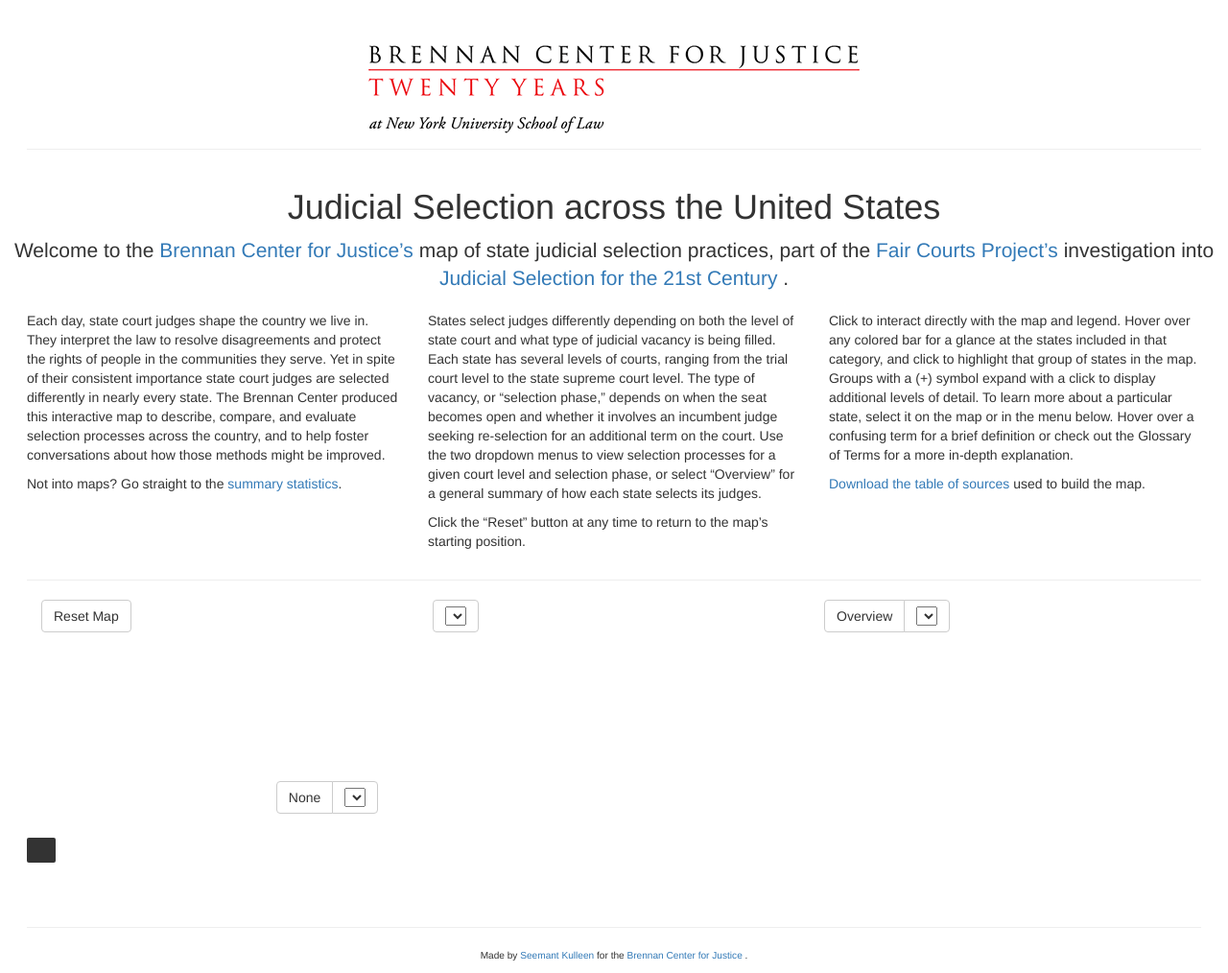
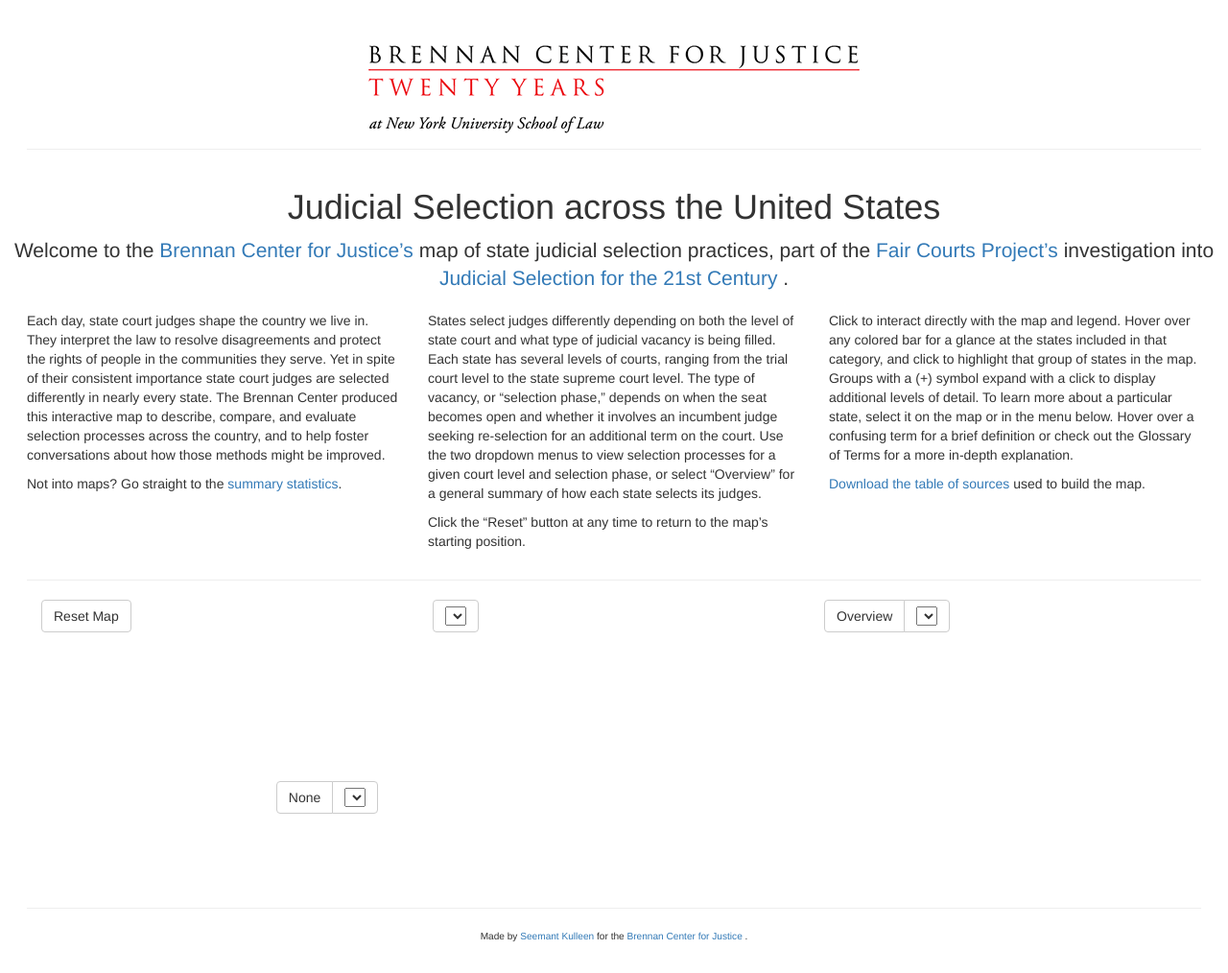
Before and after one commit to BrennanCenter/brennancenter.github.io, a Jekyll site: the page built from index.md, in a window 1280 px wide. Shown: the whole page at 96% size. Built offline with Jekyll 4.4.1, drawn with Linux system fonts in a browser that asks for light colours; nearby versions of some CDN libraries; library files that are not in the unit come from our copies.

Commit message:
Remove tooltip rules.

```diff
--- a/_sass/_layout.scss
+++ b/_sass/_layout.scss
@@ -130,34 +130,3 @@
 footer {
     margin-top: 5em;
 }
-#tooltip {
-    display: inline;
-    position: relative;
-    line-height: 1;
-    font-weight: normal;
-    padding: 12px;
-    background: rgba(0, 0, 0, 0.8);
-    color: #fff;
-    border-radius: 2px;
-    pointer-events: none;
-    padding: 5px 15px;
-}
-#tooltip:after {
-    box-sizing: border-box;
-    font-size: 10px;
-    width: 100%;
-    line-height: 1;
-    color: rgba(0, 0, 0, 0.8);
-    position: absolute;
-    pointer-events: none;
-}
-#tooltip.hidden {
-    display: none;
-}
-#tooltip p {
-    margin: 0;
-    font-family: sans-serif;
-    font-size: 16px;
-    line-height: 20px;
-    z-index: 9000;
-}
```
